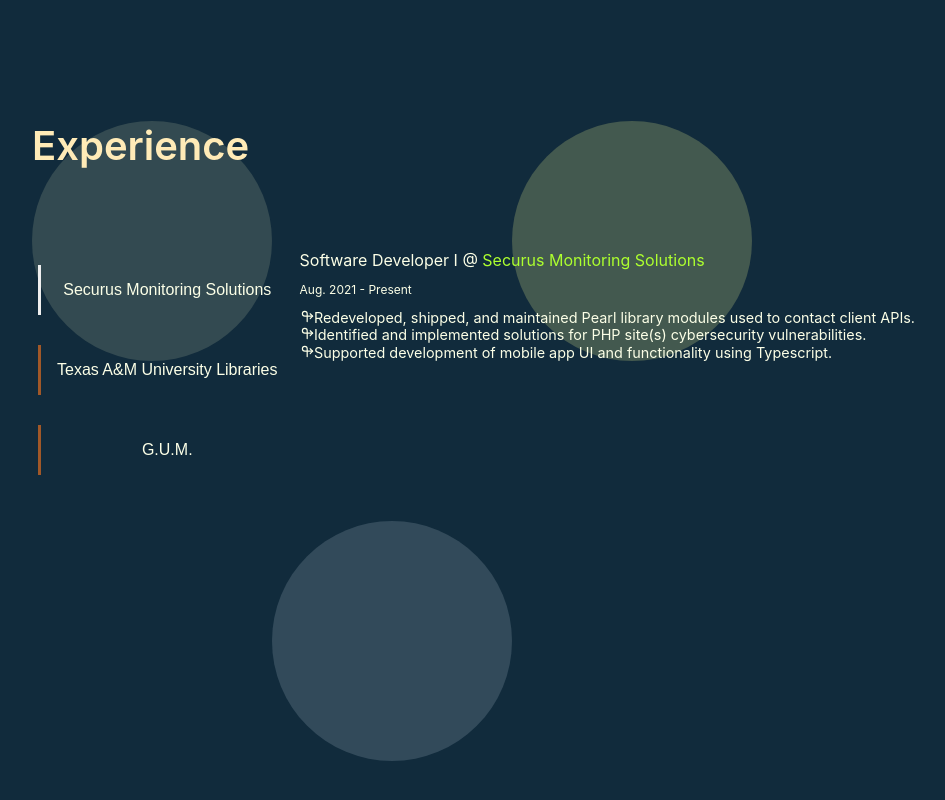
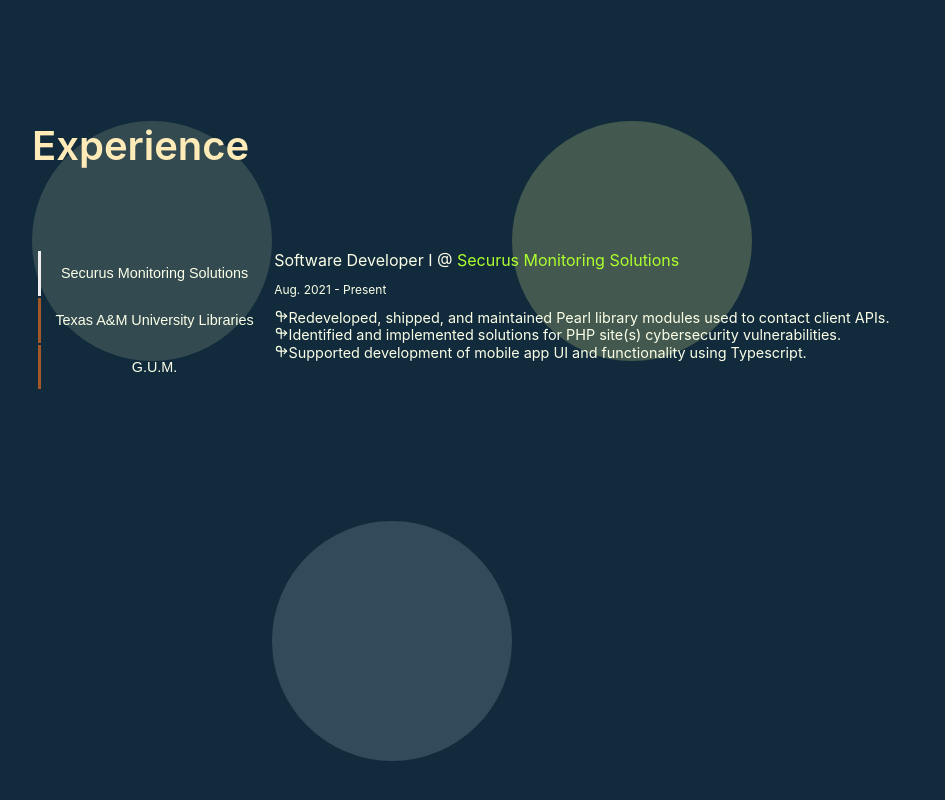
Before and after one commit to gilbertglz/gilbertglz.github.io, a React (Create React App) app in the folder my-site/: page / in a window 1280 px wide. Shown: the part 1770-2570 px from the top of the page, without its empty margins (48-993 px from the left). Built offline with nearby package versions, Linux system fonts and the light colour scheme.

Commit message:
fix(site): site was made more dynamic

```diff
--- a/my-site/src/Experience/ProjectsTables/ProjectsTable.css
+++ b/my-site/src/Experience/ProjectsTables/ProjectsTable.css
@@ -56,13 +56,20 @@
     font-size: .8em;
     z-index: 1;
 }
+.buttons
+{
+    background-color:transparent;
+    max-height:fit-content;
+}
 
 @media screen and (max-width: 1290px)
 {
     .jobsTextselected, .jobsText
     {
-        font-size: 1rem;
+        font-size: .9rem;
         white-space:break-spaces;
+        max-height: fit-content;
+
     }
   .jobTitle, .jobPara
   {
@@ -72,6 +79,13 @@
   {
     font-size: 1.5rem;
   }
+}
+@media screen and (max-width: 700px)
+{
+    .buttons
+    {
+        margin-bottom:1.5rem;
+    }
 }
 .jobTime
 {
--- a/my-site/src/Experience/ProjectsTables/ProjectsTable.js
+++ b/my-site/src/Experience/ProjectsTables/ProjectsTable.js
@@ -19,7 +19,7 @@
   const jobNav =
   <nav className='jobNavWrapper'>
     {jobs.map((job, index) => (
-      <button key={index} style= {{backgroundColor:'transparent'}}onClick={() => handleClick(index)}>
+      <button key={index} className = "buttons"style= {{}}onClick={() => handleClick(index)}>
         <div className={`jobsText${indexNum === index ? 'selected' : ''}`}>
           {job}
         </div>
```
